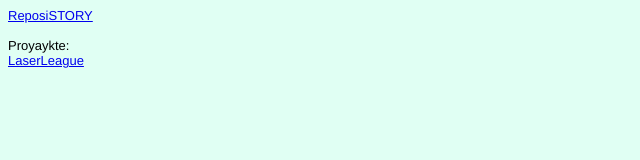
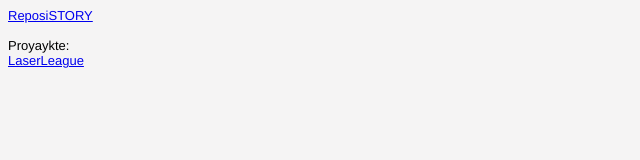
Before and after one commit to Shykaro/MyPrima, a plain HTML site: page steckbrief.htm in a window 1280 px wide. Shown: the whole page, without its empty margins (0-640 px from the left). Drawn offline with Linux system fonts and the light colour scheme.

Commit message:
update colour

```diff
--- a/steckbrief.htm
+++ b/steckbrief.htm
@@ -9,7 +9,7 @@
 
             font-family: Helvetica;
             font-size: small;
-            background: #e0fff3
+            background: rgb(245, 244, 244);
         }
     </style>
 </head>
```
